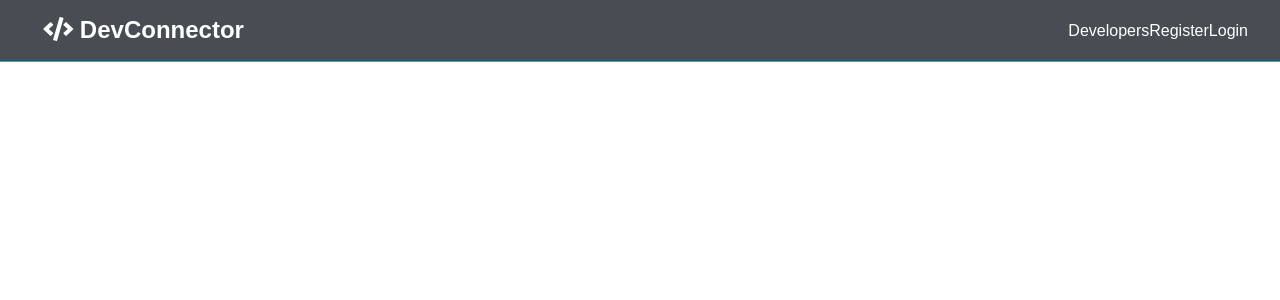
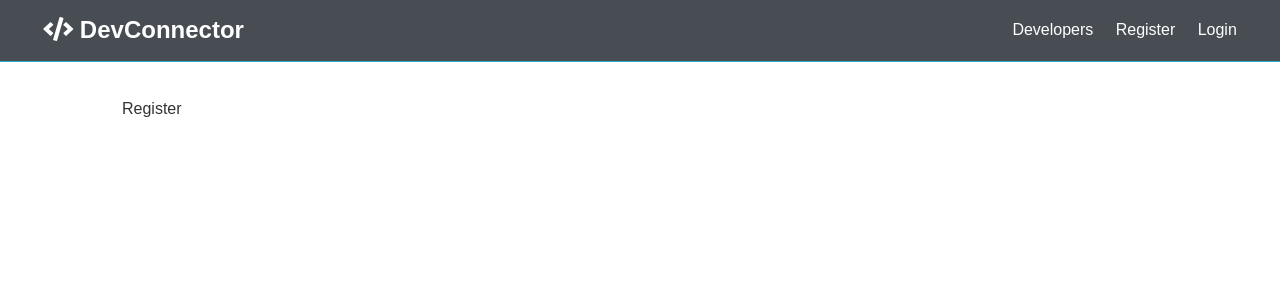
Before and after one commit to tyhunt24/DevConnector, a React (Create React App) app in the folder client/: page /register in a window 1280 px wide. Shown: the top 300 px of the page. Built offline with nearby package versions, Linux system fonts and the light colour scheme.

Commit message:
inital react-router

```diff
--- a/client/src/App.js
+++ b/client/src/App.js
@@ -3,6 +3,8 @@ import {BrowserRouter as Router, Route, Switch} from "react-router-dom"
 import './App.css';
 import Navbar from "./components/layout/Navbar"
 import Landing from "./components/layout/Landing"
+import Register from "./components/auth/Register"
+import Login from "./components/auth/Login"
 
 const App = () => {
   return (
@@ -10,6 +12,12 @@ const App = () => {
     <Fragment>
       <Navbar />
       <Route exact path="/" component={Landing}/>
+      <section className="container">
+        <Switch>
+          <Route exact path="/register" component={Register}></Route>
+          <Route exact path="/login" component={Login}></Route>
+        </Switch>
+      </section>
     </Fragment>
     </Router>
   );
--- /dev/null
+++ b/client/src/components/auth/Login.js
@@ -0,0 +1,11 @@
+import React from 'react'
+
+const Login = () => {
+    return (
+        <div>
+            Login
+        </div>
+    )
+}
+
+export default Login
--- /dev/null
+++ b/client/src/components/auth/Register.js
@@ -0,0 +1,11 @@
+import React from 'react'
+
+const Register = () => {
+    return (
+     <div>
+         Register
+     </div>
+    )
+}
+
+export default Register
--- a/client/src/components/layout/Landing.js
+++ b/client/src/components/layout/Landing.js
@@ -1,4 +1,5 @@
 import React from 'react'
+import {Link} from "react-router-dom"
 
 const Landing = () => {
     return (
@@ -11,8 +12,8 @@ const Landing = () => {
             other developers
           </p>
           <div className="buttons">
-            <a href="register.html" className="btn btn-primary">Sign Up</a>
-            <a href="login.html" className="btn btn-light">Login</a>
+            <Link to="/register" className="btn btn-primary">Sign Up</Link>
+            <Link to="/login" className="btn btn-light">Login</Link>
           </div>
         </div>
       </div>
--- a/client/src/components/layout/Navbar.js
+++ b/client/src/components/layout/Navbar.js
@@ -1,15 +1,17 @@
 import React from 'react'
+import {Link} from "react-router-dom"
 
 const Navbar = () => {
     return (
        <nav className="navbar bg-dark">
            <h1>
-               <a><i className="fas fa-code"></i> DevConnector</a>
+               <Link to="/"><i className="fas fa-code"></i> DevConnector</Link>
            </h1>
+
            <ul>
-               <li>Developers</li>
-               <li>Register</li>
-               <li>Login</li>
+               <li ><Link to="/developers">Developers</Link></li>
+               <li ><Link to="/register">Register</Link></li>
+               <li><Link to="/login">Login</Link></li>
            </ul>
        </nav>
     )
```
